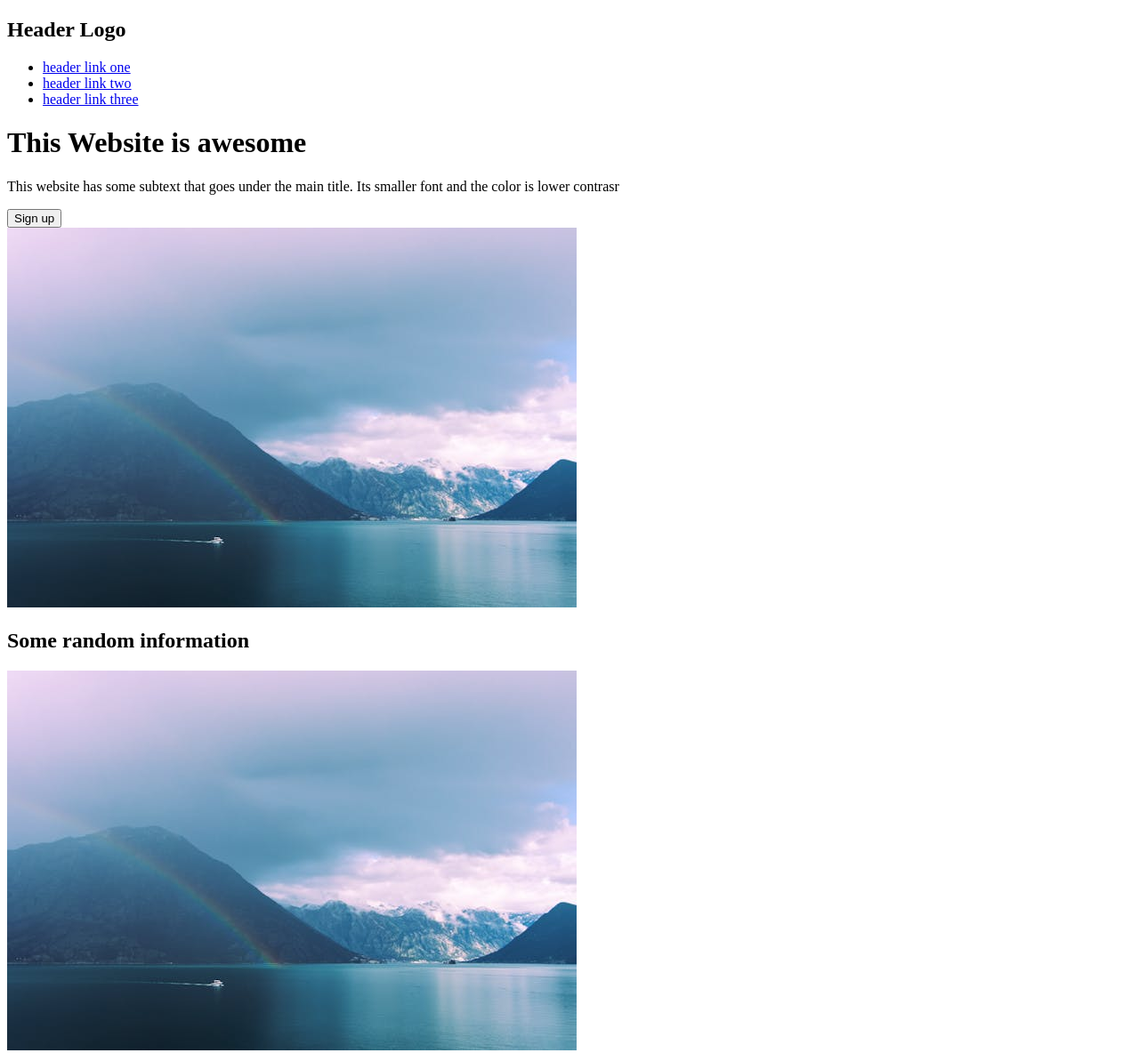
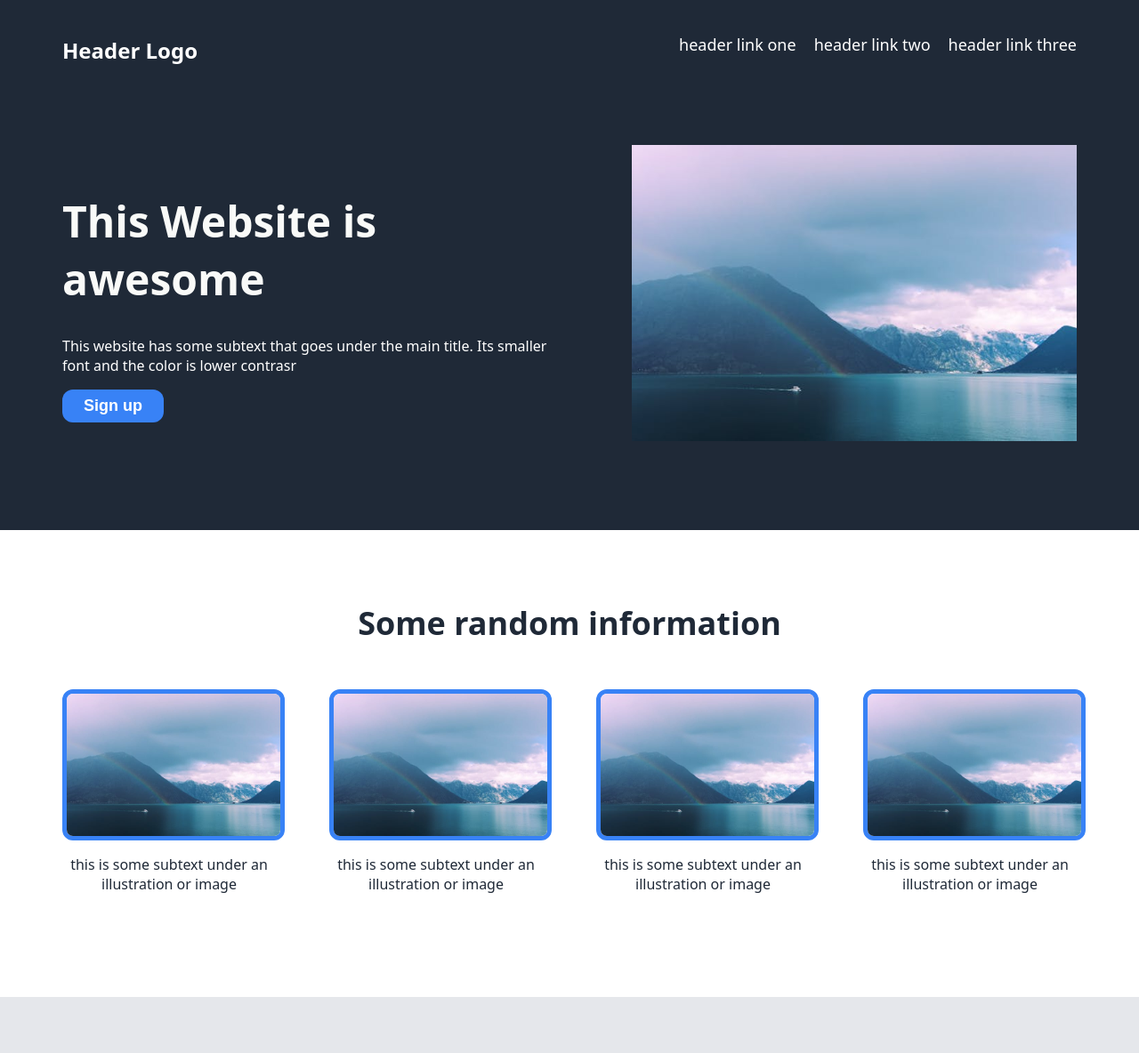
Before and after one commit to akshay-v-t/Odin-Landing-Page-Project, a plain HTML site: page index.html in a window 1280 px wide. Shown: the top 1184 px of the page at 89% size. Drawn offline with Linux system fonts and the light colour scheme.

Commit message:
complet elanding page both html css but not

```diff
--- a/index.html
+++ b/index.html
@@ -4,12 +4,13 @@
     <meta charset="UTF-8">
     <meta name="viewport" content="width=device-width, initial-scale=1.0">
     <title>Landing Page</title>
+    <link rel="stylesheet" href="style.css">
 </head>
 <body>
 
     <header>
 
-        <h2 class="header-logo">Header Logo</h2>
+        <h2>Header Logo</h2>
 
         <div class="header-links">
             <ul>
@@ -57,12 +58,13 @@
     </div>
 
     <div class="quote-section">
+    <div class="quote-inside-container">
 
         <h2>This is an ispiring quote, or a testimonial from a customer. Maybe its just filling up space, or maybe people will actually ready it. Who knows? All I know is that it looks nice</h2>
     <p>-Thor, God of Thunder</p>
 
     </div>
-
+</div>
     <div class="cta-section">
         <div class="cta-content">
             <div class="cta-left">
--- a/style.css
+++ b/style.css
@@ -0,0 +1,180 @@
+body {
+    font-family: system-ui, -apple-system, BlinkMacSystemFont, 'Segoe UI', Roboto, Oxygen, Ubuntu, Cantarell, 'Open Sans', 'Helvetica Neue', sans-serif;
+    box-sizing:content-box;
+    background-color: #1F2937;
+    margin: 0;
+    padding: 0;
+}
+
+header {
+    color: #FFF;
+    padding: 20px;
+    display: flex;
+    justify-content: space-between;
+    width: 1140px;
+    margin: 0 auto;
+
+}
+
+header h2 {
+    font-size: 24px;
+}
+
+ul {
+    list-style: none;
+    display: flex;
+    gap: 20px;
+    font-size: 18px;
+}
+
+a {
+    color: #FFF;
+    text-decoration: none;
+}
+
+.hero {
+    display: flex;
+    width: 1140px;
+    margin: 0 auto;
+    align-items: center;
+    gap: 40px;
+    padding: 50px 0 100px;
+    justify-content: space-between;
+}
+
+.hero img {
+    width: 500px;
+}
+
+.hero h1 {
+    font-size: 48px;
+    color: #F9FAF8;
+    font-weight: 900;
+}
+
+.hero p {
+    color: #fff;
+}
+
+.hero button {
+    background-color: #3882F6;
+    border: none;
+    color: #FFF;
+    padding: 8px 24px;
+    font-size: 18px;
+    font-weight: 600;
+    border-radius: 12px;
+}
+
+.hero-left, .hero-right {
+    width: 50%;
+}
+
+.hero-right {
+    display: flex;
+    justify-content: flex-end;
+}
+
+.info-section {
+    background-color: #FFF;
+    padding: 50px 0 100px;
+    color: #1f2937;
+    display: flex;
+    flex-direction: column;
+    align-items: center;
+}
+
+.info-section h2 {
+    font-size: 36px;
+    font-weight: 900;
+    margin-bottom: 50px;
+}
+
+.info-container {
+    display: flex;
+    gap: 60px;
+    width: 1140px;
+}
+
+.info-item {
+    display: flex;
+    flex-direction: column;
+    flex: 1 1 50%;
+}
+
+.info-item img {
+    width: 100%;
+    border: 5px solid #3882F6;
+    border-radius: 12px;
+}
+
+.info-item p {
+    text-align: center;
+}
+
+.quote-section {
+    background-color: #E5E7EB;
+    display: flex;
+    justify-content: center;
+    padding: 100px 0;
+}
+
+.quote-section h2 {
+    font-style: italic;
+    font-weight: 100;
+    font-size: 36px;
+    color: #1f2937;
+}
+
+.quote-section .quote-inside-container {
+    width: 1140px;
+}
+
+.quote-section p {
+    text-align: right;
+    font-size: 24px;
+    font-weight: 800;
+}
+
+.cta-section {
+    background-color: #fff;
+    display: flex;
+    justify-content: center;
+    align-items: center;
+    padding: 100px 0;
+}
+
+.cta-content {
+    width: 1140px;
+    background-color: #3882F6;
+    color: #FFF;
+    display: flex;
+    align-items: center;
+    padding: 28px;
+    border-radius: 12px;
+    justify-content: space-evenly;
+}
+
+.cta-content button {
+    background-color: #3882F6;
+    border: 2px solid #FFF;
+    color: #FFF;
+    padding: 8px 24px;
+    font-size: 18px;
+    font-weight: 600;
+    border-radius: 12px;
+}
+
+.cta-content h3 {
+    font-size: 24px;
+}
+
+.cta-content p {
+    font-size: 18px;
+}
+
+footer {
+    color: #fff;
+    text-align: center;
+    padding: 20px;
+}
```
